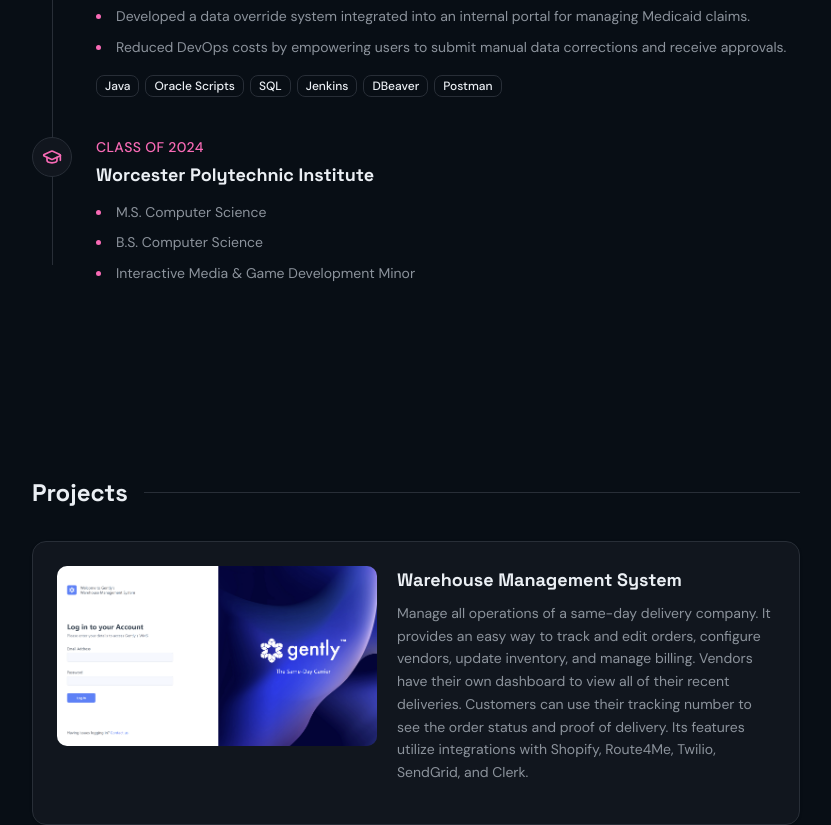
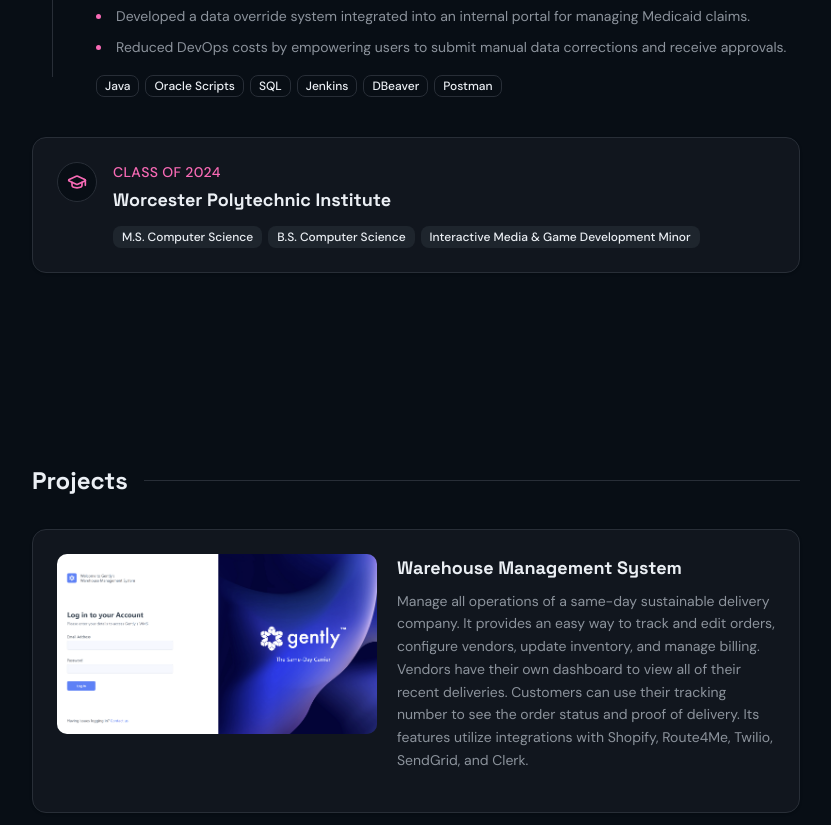
Before and after one commit to jennatripoli/jennatripoli.github.io, a Next.js app: page / in a window 1280 px wide. Shown: the part 1540-2365 px from the top of the page, without its empty margins (416-1247 px from the left). Built offline with nearby package versions, Linux system fonts and the light colour scheme.

Commit message:
Update education

```diff
--- a/components/sections/experience-section.tsx
+++ b/components/sections/experience-section.tsx
@@ -8,7 +8,14 @@
   Package,
 } from "lucide-react";
 
-import { Badge, SectionTitle, Timeline, TimelineItem } from "@/components/ui";
+import {
+  Badge,
+  Card,
+  CardContent,
+  SectionTitle,
+  Timeline,
+  TimelineItem,
+} from "@/components/ui";
 import type { ExperienceIcon, SiteContent } from "@/content/types";
 
 const experienceIcons: Record<ExperienceIcon, LucideIcon> = {
@@ -54,26 +61,36 @@
             </div>
           </TimelineItem>
         ))}
+      </Timeline>
+      <div className="mt-10 space-y-4">
         {content.education.map((edu) => (
-          <TimelineItem
+          <Card
             key={edu.institution}
-            icon={GraduationCap}
-            period={edu.period}
-            title={edu.institution}
+            className="hover:border-primary/40 transition-colors"
           >
-            <ul className="space-y-2 list-disc list-outside ml-4 marker:text-primary">
-              {edu.degrees.map((degree, key) => (
-                <li
-                  key={key}
-                  className="text-muted-foreground leading-relaxed text-sm pl-1"
-                >
-                  {degree}
-                </li>
-              ))}
-            </ul>
-          </TimelineItem>
+            <CardContent className="flex flex-col sm:flex-row gap-4">
+              <div className="flex items-center justify-center size-10 rounded-full border border-border bg-background text-primary shrink-0">
+                <GraduationCap className="size-5" />
+              </div>
+              <div className="flex-1">
+                <p className="text-sm font-medium text-primary uppercase tracking-wide">
+                  {edu.period}
+                </p>
+                <h3 className="font-heading font-bold text-lg text-foreground mt-1">
+                  {edu.institution}
+                </h3>
+                <div className="flex flex-wrap gap-1.5 mt-3">
+                  {edu.degrees.map((degree) => (
+                    <Badge key={degree} variant="secondary" className="text-xs">
+                      {degree}
+                    </Badge>
+                  ))}
+                </div>
+              </div>
+            </CardContent>
+          </Card>
         ))}
-      </Timeline>
+      </div>
     </section>
   );
 }
--- a/content/site.json
+++ b/content/site.json
@@ -115,13 +115,13 @@
       "title": "Warehouse Management System",
       "image": "/media/warehouse_management_system.png",
       "platform": "desktop",
-      "description": "Manage all operations of a same-day delivery company. It provides an easy way to track and edit orders, configure vendors, update inventory, and manage billing. Vendors have their own dashboard to view all of their recent deliveries. Customers can use their tracking number to see the order status and proof of delivery. Its features utilize integrations with Shopify, Route4Me, Twilio, SendGrid, and Clerk."
+      "description": "Manage all operations of a same-day sustainable delivery company. It provides an easy way to track and edit orders, configure vendors, update inventory, and manage billing. Vendors have their own dashboard to view all of their recent deliveries. Customers can use their tracking number to see the order status and proof of delivery. Its features utilize integrations with Shopify, Route4Me, Twilio, SendGrid, and Clerk."
     },
     {
       "title": "ASL Survey Tool",
       "image": "/media/asl_survey_tool.png",
       "platform": "desktop",
-      "description": "Create and distribute surveys in American Sign Language, relying entirely on videos and non-textual elements. The design incorporates color indicators that meet WCAG 2.2 and USWDS standards for non-text contrast. To evaluate the tool's usability, we conducted an unmoderated user study with 30 Deaf participants. It was used at the Symposium on AI and Sign Language Interpreting in April 2024 for attendee surveys.",
+      "description": "Create and distribute surveys in American Sign Language, relying entirely on videos and non-English elements. The design incorporates color indicators that meet WCAG 2.2 and USWDS standards for non-text contrast. To evaluate the tool's usability, we conducted an unmoderated user study with 30 Deaf participants. It was used at the Symposium on AI and Sign Language Interpreting in April 2024 for entry and exit surveys.",
       "links": [
         { "title": "Paper", "link": "/docs/ASL_Survey_Tool.pdf" },
         { "title": "Poster", "link": "/docs/ASL_Survey_Tool.png" }
```
